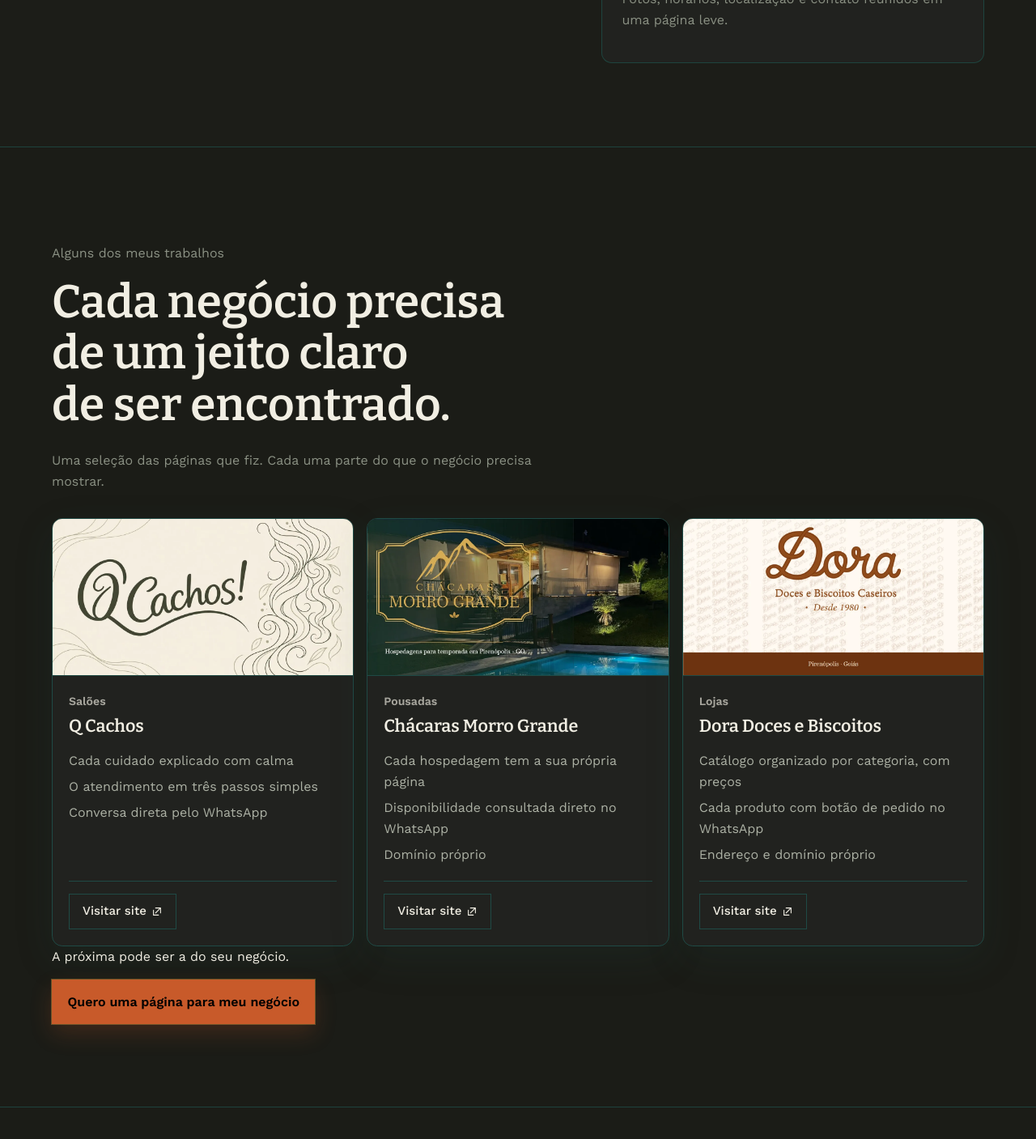
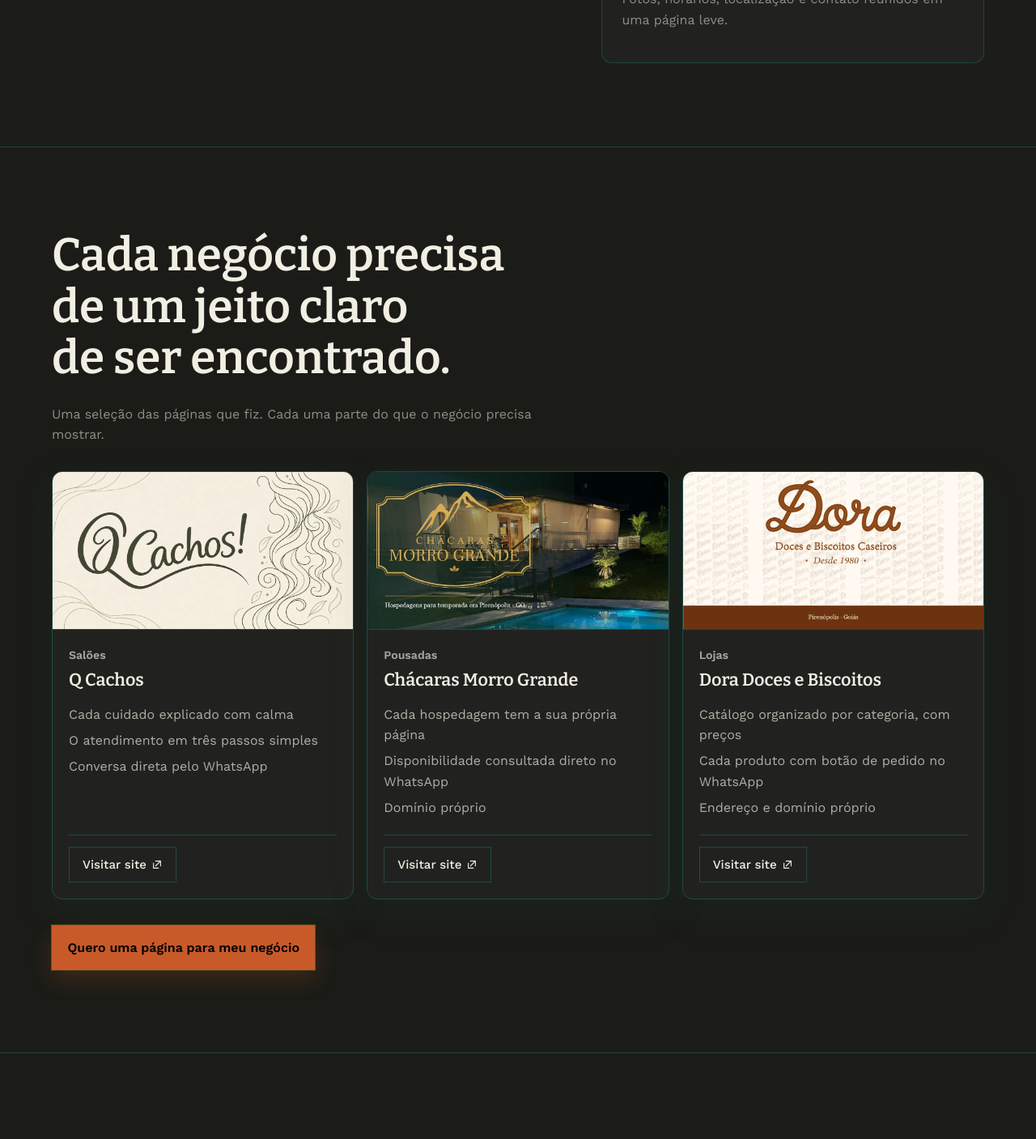
Before and after one commit to GabrielVitor-1/paginanoponto, a React (Vite) app: page / in a window 1280 px wide. Shown: the part 2758-4165 px from the top of the page at 81% size. Built offline with nearby package versions, Linux system fonts and the light colour scheme.

Commit message:
refactor: simplifica chamada do portfólio

```diff
--- a/src/Portfolio.tsx
+++ b/src/Portfolio.tsx
@@ -1,5 +1,4 @@
 import { linkWhats, whatsappMessages } from "./whatsapp";
-import { portfolioProofHeading } from "./content";
 
 type Segment = "pousada" | "loja" | "salao" | "oficina" | "turismo";
 type Project = {
@@ -70,7 +69,6 @@
     >
       <div className="container">
         <div className="portfolio-heading reveal">
-          <p className="section-label">Alguns dos meus trabalhos</p>
           <h2 id="trabalhos-titulo">Cada negócio precisa de um jeito claro de ser encontrado.</h2>
           <p>Uma seleção das páginas que fiz. Cada uma parte do que o negócio precisa mostrar.</p>
         </div>
@@ -118,11 +116,7 @@
             </article>
           ))}
         </div>
-        <div className="proof-strip reveal">
-          <div>
-            {portfolioProofHeading && <p className="proof-strip-title">{portfolioProofHeading}</p>}
-            <p className="proof-strip-copy">A próxima pode ser a do seu negócio.</p>
-          </div>
+        <div className="portfolio-cta reveal">
           <a
             className="button button-primary"
             href={whatsappUrl}
```
